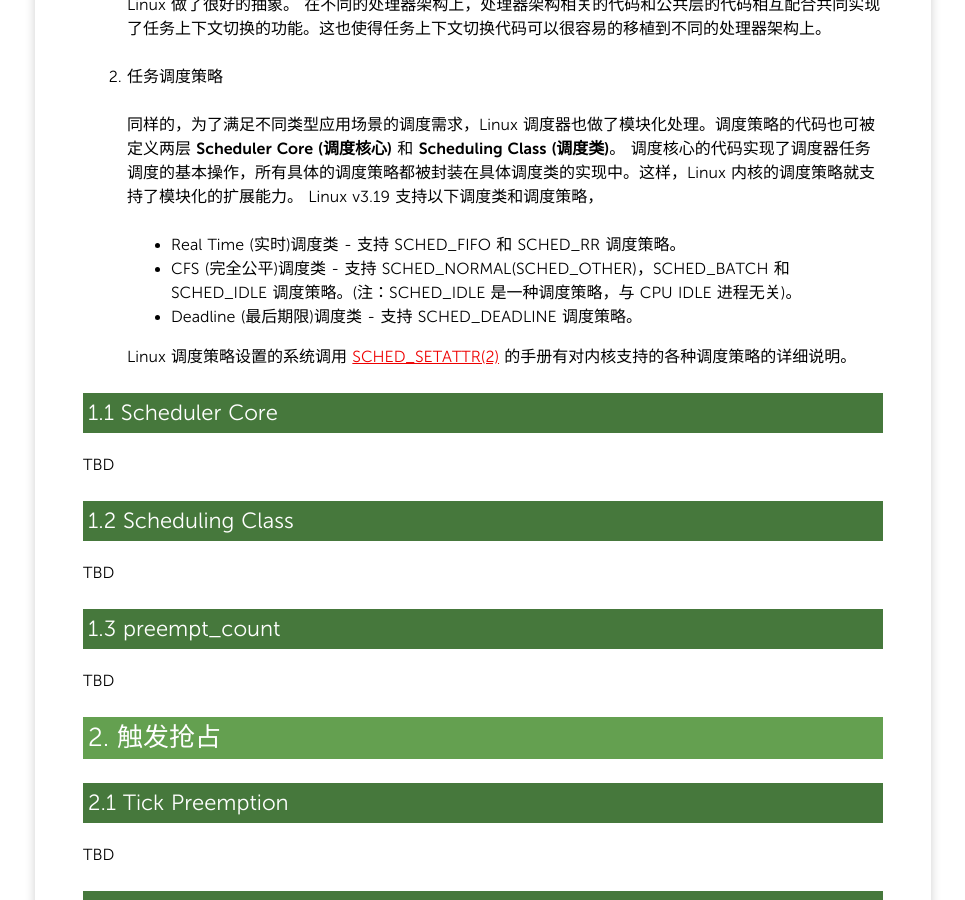
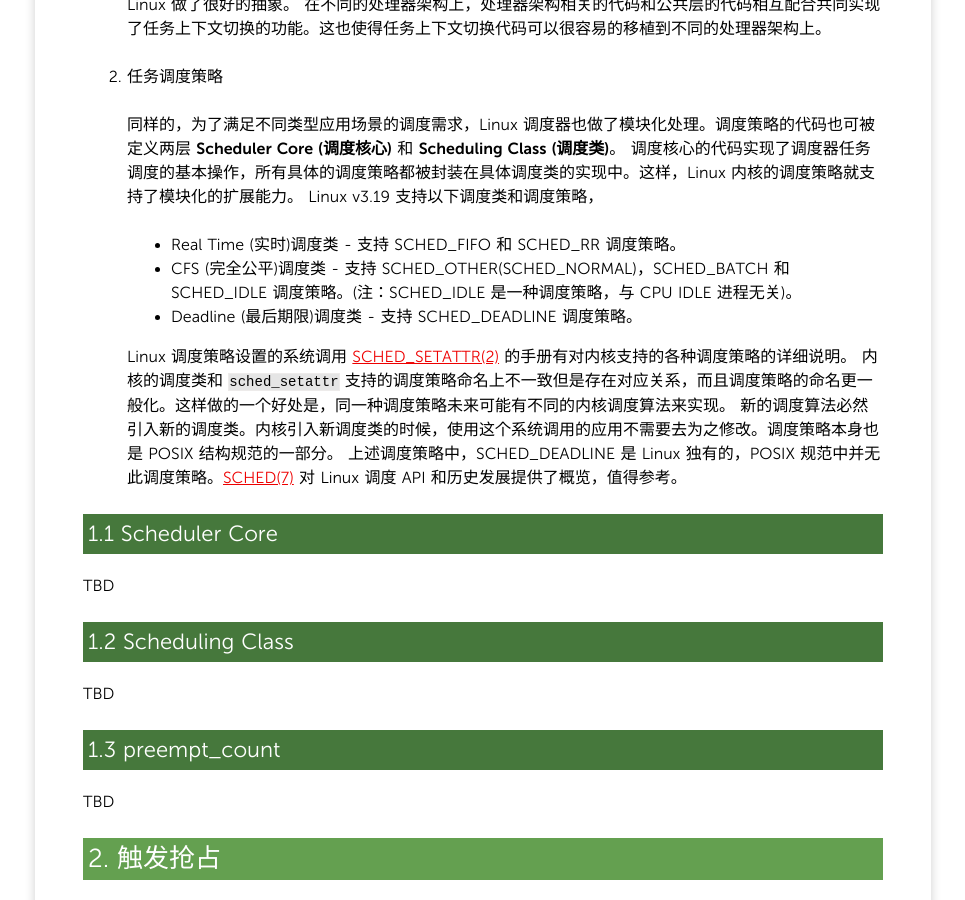
Before and after one commit to yangoliver/yangoliver.github.io, a Jekyll site: the page built from _posts/2016/2016-03-12-linux-scheduler-2.md, in a window 1280 px wide and 900 px high, scrolled down 561 px. Shown: the whole window, without its empty margins (157-1122 px from the left). Built offline with Jekyll 4.4.1, drawn with Linux system fonts in a browser that asks for light colours; comment, search, counter and statistics services are not loaded; some of the changed text lies outside the part shown.

Commit message:
draft: new description for sched system call and sched yield

```diff
--- a/_posts/2016/2016-03-12-linux-scheduler-2.md
+++ b/_posts/2016/2016-03-12-linux-scheduler-2.md
@@ -27,10 +27,13 @@
    Linux v3.19 支持以下调度类和调度策略，
 
    * Real Time (实时)调度类 - 支持 SCHED_FIFO 和 SCHED_RR 调度策略。
-   * CFS (完全公平)调度类 - 支持 SCHED_NORMAL(SCHED_OTHER)，SCHED_BATCH 和 SCHED_IDLE 调度策略。(注：SCHED_IDLE 是一种调度策略，与 CPU IDLE 进程无关)。
+   * CFS (完全公平)调度类 - 支持 SCHED_OTHER(SCHED_NORMAL)，SCHED_BATCH 和 SCHED_IDLE 调度策略。(注：SCHED_IDLE 是一种调度策略，与 CPU IDLE 进程无关)。
    * Deadline (最后期限)调度类 - 支持 SCHED_DEADLINE 调度策略。
 
    Linux 调度策略设置的系统调用 [SCHED_SETATTR(2)](http://man7.org/linux/man-pages/man2/sched_setattr.2.html) 的手册有对内核支持的各种调度策略的详细说明。
+   内核的调度类和 `sched_setattr` 支持的调度策略命名上不一致但是存在对应关系，而且调度策略的命名更一般化。这样做的一个好处是，同一种调度策略未来可能有不同的内核调度算法来实现。
+   新的调度算法必然引入新的调度类。内核引入新调度类的时候，使用这个系统调用的应用不需要去为之修改。调度策略本身也是 POSIX 结构规范的一部分。
+   上述调度策略中，SCHED_DEADLINE 是 Linux 独有的，POSIX 规范中并无此调度策略。[SCHED(7)](http://man7.org/linux/man-pages/man7/sched.7.html) 对 Linux 调度 API 和历史发展提供了概览，值得参考。
 
 ### 1.1 Scheduler Core
 
@@ -83,6 +86,9 @@
 
   这里不再分析 `yield` 的实现。但需要注意的是，内核中的循环代码应该尽量使用 `cond_resched` 来让出 CPU，而不是使用 `yield`。
   [详见 `yield` 的注释](https://github.com/torvalds/linux/blob/v3.19/kernel/sched/core.c#L4287)。
+  POSIX 规范里规定了 [`sched_yield(2)`](http://man7.org/linux/man-pages/man2/sched_yield.2.html) 调用，一些实时调度类的应用可以使用 `sched_yield` 让出 CPU。
+  内核 API `yield` 使用了 `sched_yield` 的实现。与 `cond_resched` 最大的不同是，`yield` 会使用具体调度类的 `yield_task` 方法。不同调度类对 `yield_task` 可以有很大不同。
+  例如，`SCHED_DEADLINE` 调度策略里，`yield_task` 方法会让任务睡眠，这时的 `sched_yield` 已经不再属于 Preemption 的范畴。
 
 #### 3.1.1 schedule 对 User Preemption 的处理
 
@@ -298,3 +304,4 @@
 * [Linux Kernel Stack](https://github.com/torvalds/linux/blob/v3.19/Documentation/x86/x86_64/kernel-stacks)
 * [Proper Locking Under a Preemptible Kernel](https://github.com/torvalds/linux/blob/v3.19/Documentation/preempt-locking.txt)
 * [Modular Scheduler Core and Completely Fair Scheduler](http://lwn.net/Articles/230501/)
+* [Deadline scheduling for Linux](http://lwn.net/Articles/356576/)
```
